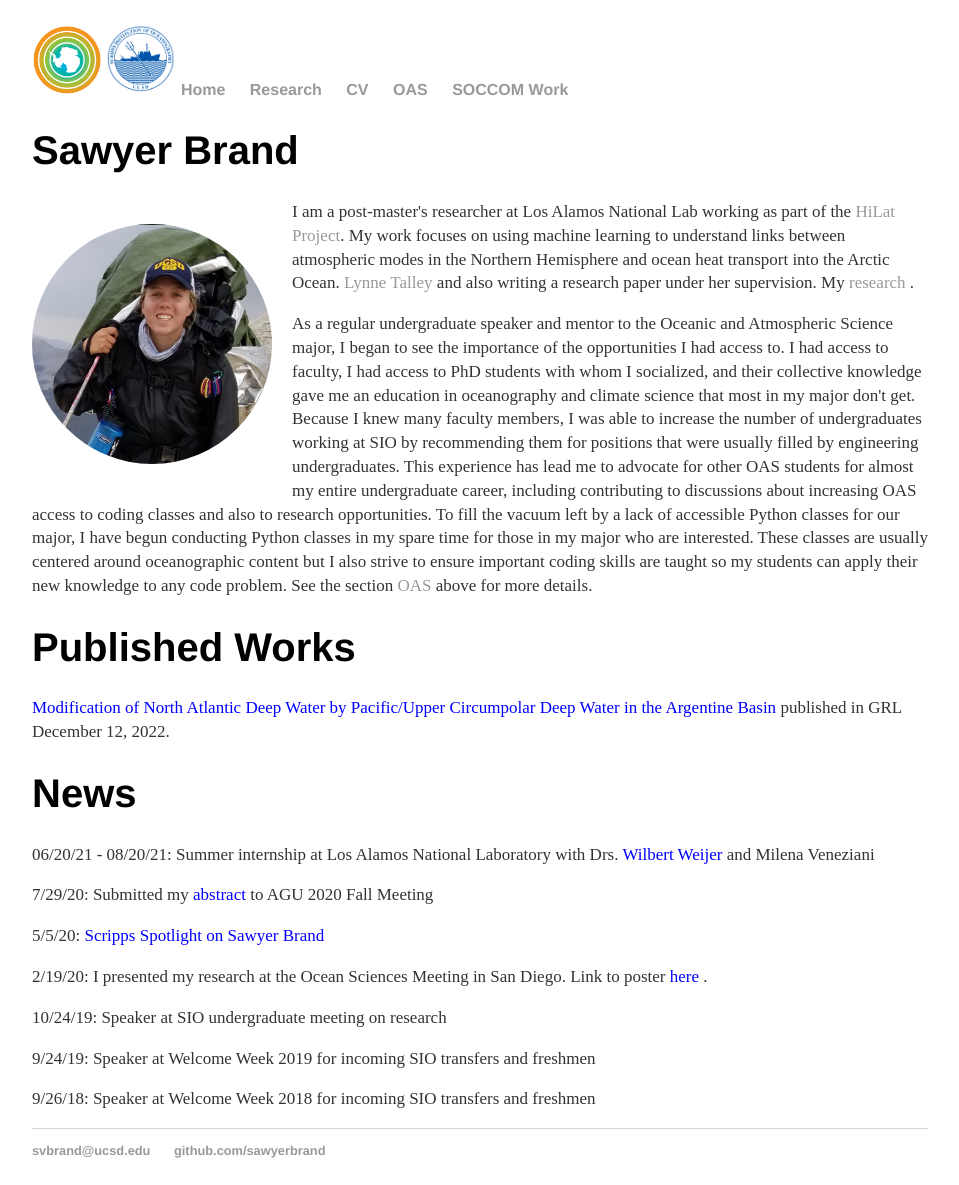
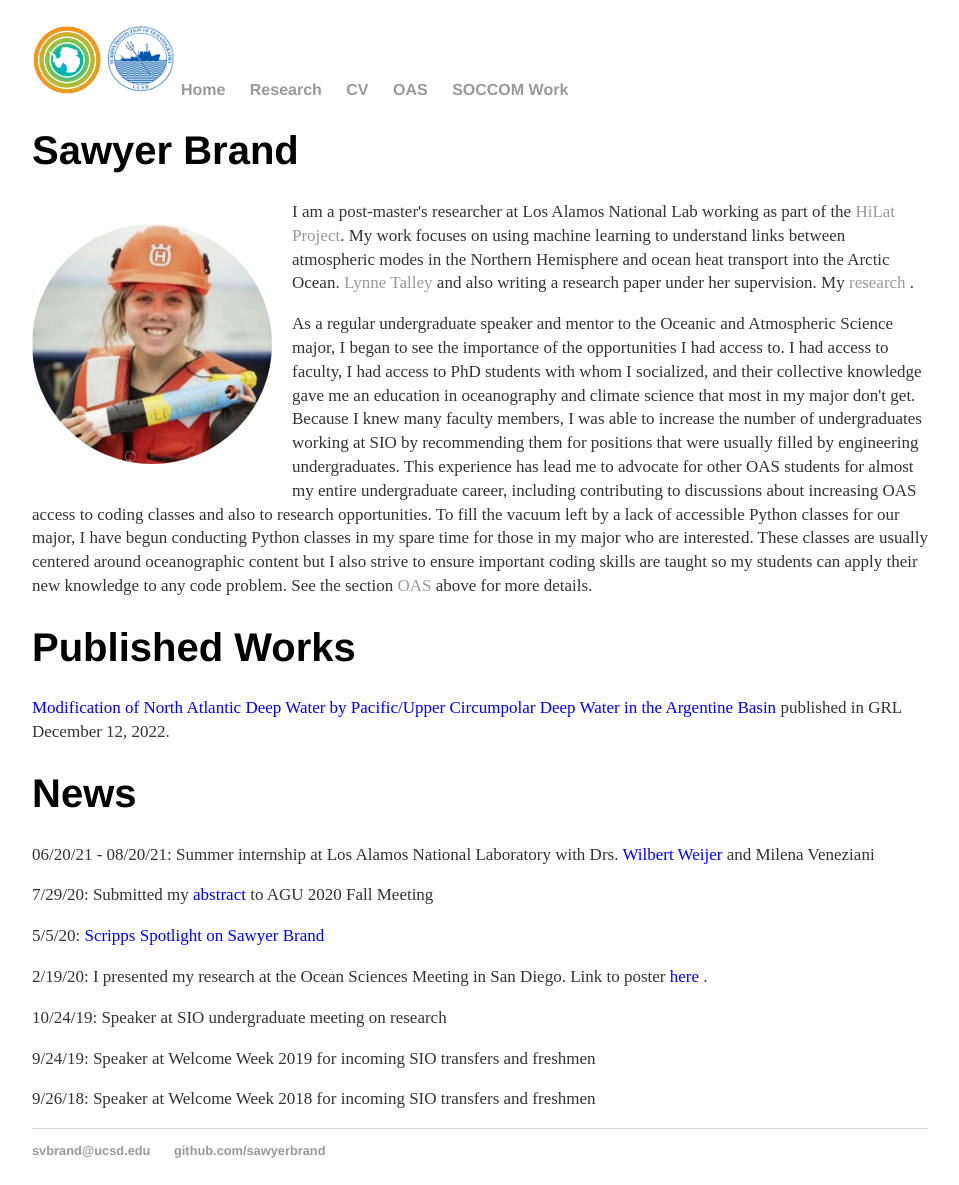
Before and after one commit to SawyerBrand/SawyerBrand.github.io, a Jekyll site: the page built from index.html, in a window 1280 px wide. Shown: the whole page, without its empty margins (160-1119 px from the left). Built offline with Jekyll 4.4.1, drawn with Linux system fonts in a browser that asks for light colours.

Commit message:
Update index.html

```diff
--- a/index.html
+++ b/index.html
@@ -21,7 +21,7 @@ title: Sawyer Brand
 			<div class="blurb">
 	<h1 "font-size:35px">Sawyer Brand</h1>
 			<div>
-			<p style="float: left;"><img style="margin-right:20px" src="Circle_Profile_SB.png" width="240" height="240"
+			<p style="float: left;"><img style="margin-right:20px" src="sawyerbrand_portrait.png" width="240" height="240"
 						     class="wdn-stretch rounded-corners" border-radius:50%></p>
 			<p style="font-size:17px"> I am a post-master's researcher at Los Alamos National Lab working as part of the <a href="https://www.hilat.org/">HiLat Project</a>. My work
 				focuses on using machine learning to understand links between atmospheric modes in the Northern Hemisphere and ocean heat transport into the Arctic Ocean.
```
